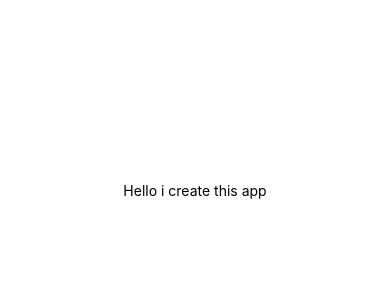
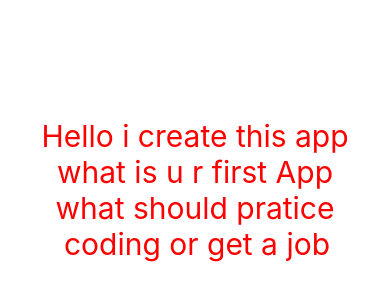
Before and after one commit to sherpajun/FirstWeatherApp, a React Native app: screen / in a window 390 px wide. Shown: the part 232-532 px from the top of the page. Built offline with nearby package versions, Linux system fonts and the light colour scheme.

Commit message:
2th Text, View
what is native working

```diff
--- a/App.js
+++ b/App.js
@@ -5,7 +5,11 @@ import { StyleSheet, Text, View } from 'react-native';
 export default function App() {
   return (
     <View style={styles.container}>
-      <Text>Hello i create this app</Text>
+      <Text style={styles.text}>Hello i create this app</Text>
+
+      <Text style={styles.text}>what is u r first App</Text>
+
+      <Text style={styles.text}>what should pratice{"\n"} coding or get a job</Text>
       <StatusBar style="auto" />
     </View>
   );
@@ -14,8 +18,12 @@ export default function App() {
 const styles = StyleSheet.create({
   container: {
     flex: 1,
-    backgroundColor: '#fff',
+    backgroundColor: 'white',
     alignItems: 'center',
     justifyContent: 'center',
   },
+  text:{
+    fontSize:30,
+    color: 'red',
+  }
 });
```
